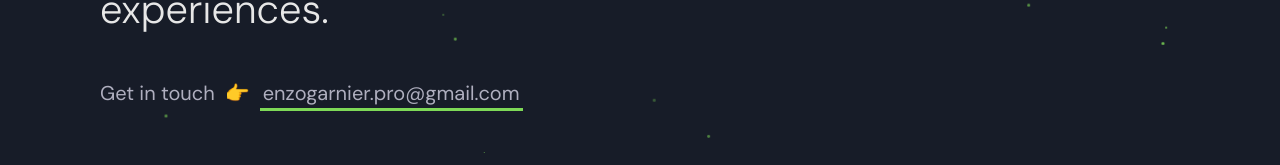
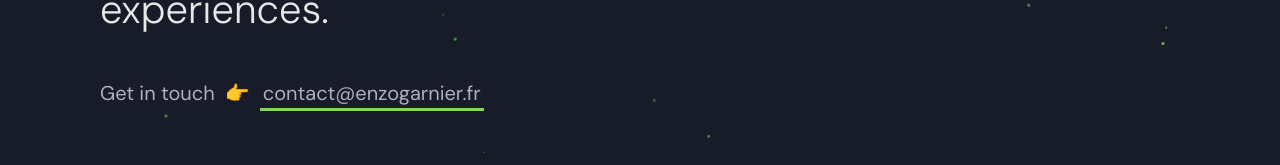
Before and after one commit to EnzoGrn/Portfolio, a React (Vite) app: page / in a window 1280 px wide. Shown: the part 512-677 px from the top of the page. Built offline with nearby package versions, Linux system fonts and the light colour scheme.

Commit message:
chore(email): change email with the DNS one

```diff
--- a/src/components/Contact.jsx
+++ b/src/components/Contact.jsx
@@ -11,7 +11,7 @@ export default function Contact() {
             I am currently available for freelance opportunities or permanent positions. If you have a project in mind or would simply like to discuss possibilities, please feel free to contact me!
           </p>
           <a
-            href="mailto:enzogarnier.pro@gmail.com"
+            href="mailto:contact@enzogarnier.fr"
             className={`${styles.btn} highlight-link`}
           >
             Say Hello! 👋
--- a/src/components/Hero.jsx
+++ b/src/components/Hero.jsx
@@ -35,10 +35,10 @@ export default function Hero() {
           <span>Get in touch </span>
           <span className={styles.pointer}>👉</span>
           <a
-            href="mailto:enzogarnier.pro@gmail.com"
+            href="mailto:contact@enzogarnier.fr"
             className="highlight-link"
           >
-            enzogarnier.pro@gmail.com
+            contact@enzogarnier.fr
           </a>
         </h3>
       </div>
```
